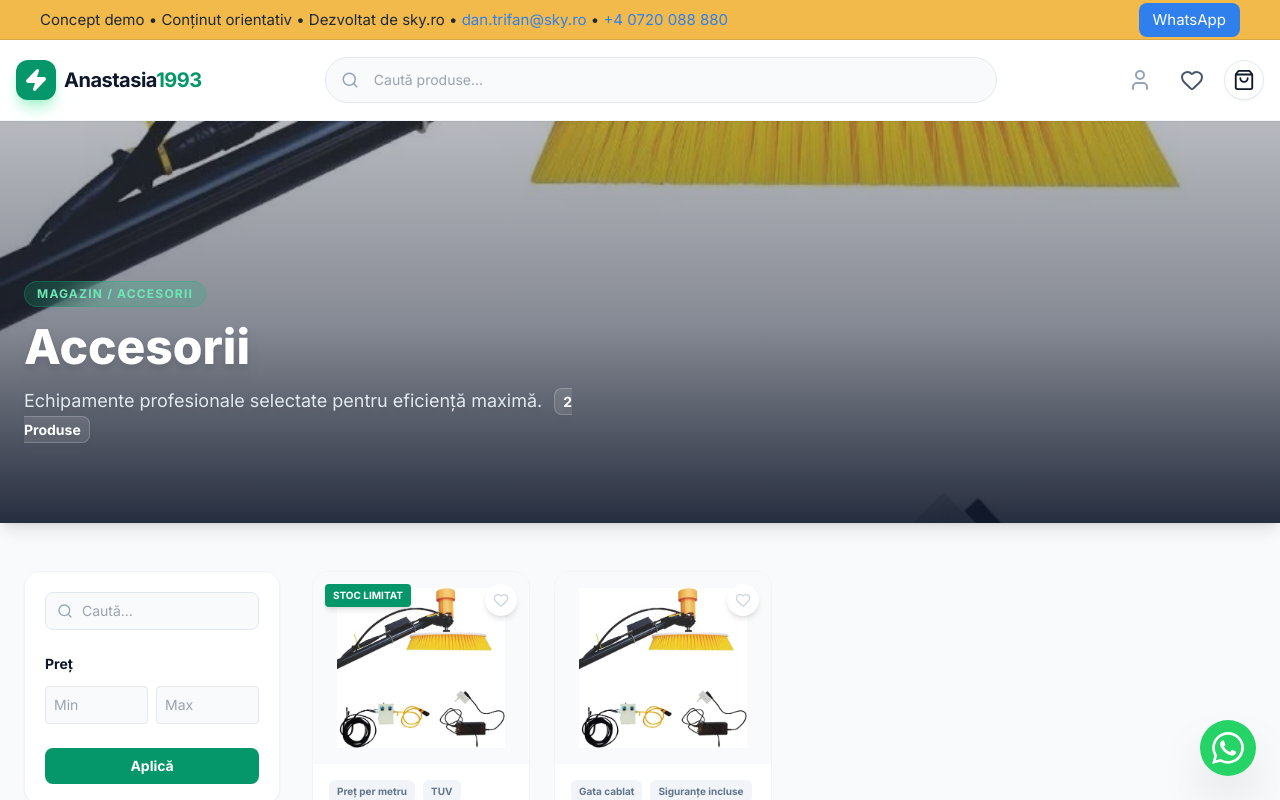
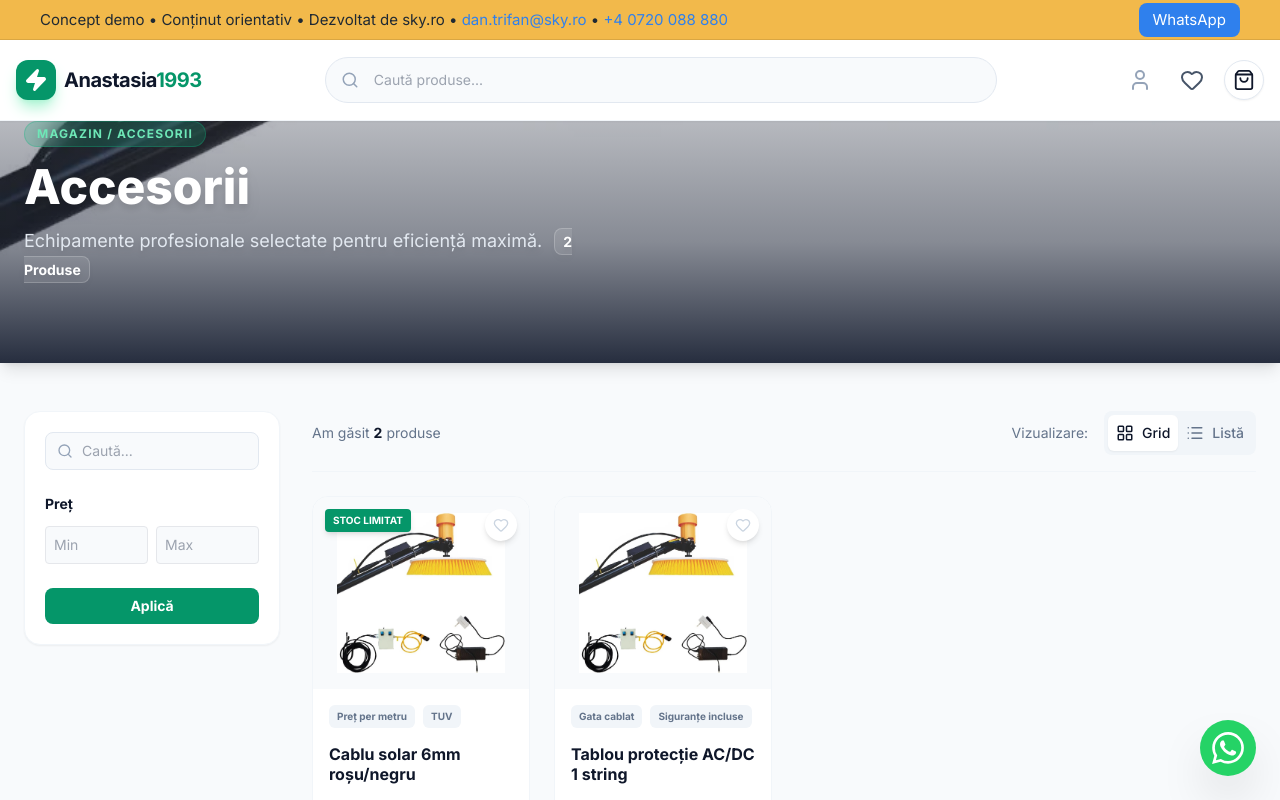
Before and after one commit to sorinpintilie-lgtm/Anastasia1993, a Next.js app: page /shop/accesorii in a window 1280 px wide. Shown: the top 800 px of the page. Built offline with nearby package versions, Linux system fonts and the light colour scheme.

Commit message:
Add view toggle button for desktop in filter container, fix sticky header positions

```diff
--- a/src/app/shop/[category]/page.tsx
+++ b/src/app/shop/[category]/page.tsx
@@ -30,7 +30,7 @@ export default async function CategoryPage({ params }: { params: Promise<{ categ
       <Navbar />
 
       {/* 2. HEADER CU IMAGINE (MINI-HERO) */}
-      <section className="relative pt-40 pb-20 overflow-hidden shadow-lg">
+      <section className="relative pb-20 overflow-hidden shadow-lg">
 
         {/* Imaginea de fundal */}
         <div className="absolute inset-0">
--- a/src/components/CategoryContent.tsx
+++ b/src/components/CategoryContent.tsx
@@ -1,6 +1,6 @@
 'use client';
 import React, { useState } from 'react';
-import ProductCard from '@/components/ProductCard';
+import ProductGrid from '@/components/ProductGrid';
 import ShopFilters from '@/components/ShopFilters';
 import MobileControlBar from '@/components/MobileControlBar';
 import { Product } from '@/data/products';
@@ -22,7 +22,7 @@ export default function CategoryContent({ products }: CategoryContentProps) {
         onOpenFilters={() => setFiltersOpen(true)}
       />
 
-      {/* Conținut Principal (Filtre + Produse) */}
+      {/* Conitinut Principal (Filtre + Produse) */}
       <section className="py-12 container mx-auto px-6 flex-grow relative z-0">
         <div className="flex flex-col lg:flex-row gap-8 items-start">
 
@@ -35,22 +35,14 @@ export default function CategoryContent({ products }: CategoryContentProps) {
           {/* Grid Produse */}
           <div className="flex-1 w-full">
              {products.length > 0 ? (
-               <div className={`grid gap-6 pb-20 lg:pb-0 ${
-                 viewMode === 'grid'
-                   ? 'grid-cols-2 md:grid-cols-3 lg:grid-cols-4'
-                   : 'grid-cols-1'
-               }`}>
-                  {products.map(product => (
-                     <ProductCard key={product.id} product={product} />
-                  ))}
-               </div>
+               <ProductGrid products={products} viewMode={viewMode} setViewMode={setViewMode} />
              ) : (
                <div className="text-center py-24 bg-white rounded-3xl border border-dashed border-slate-200 shadow-sm">
                   <div className="w-16 h-16 bg-slate-50 rounded-full flex items-center justify-center mx-auto mb-4">
-                    <span className="text-2xl">📦</span>
+                    <span className="text-2xl">??</span>
                   </div>
-                  <h3 className="text-lg font-bold text-slate-900">Nu există produse momentan</h3>
-                  <p className="text-slate-500 font-medium">Această categorie este în curs de actualizare.</p>
+                  <h3 className="text-lg font-bold text-slate-900">Nu exist produse momentan</h3>
+                  <p className="text-slate-500 font-medium">Aceast categorie este în curs de actualizare.</p>
                </div>
              )}
           </div>
--- a/src/components/MobileControlBar.tsx
+++ b/src/components/MobileControlBar.tsx
@@ -10,7 +10,7 @@ interface MobileControlBarProps {
 
 export default function MobileControlBar({ viewMode, setViewMode, onOpenFilters }: MobileControlBarProps) {
   return (
-    <div className="lg:hidden sticky top-[140px] z-40 bg-white border-b border-slate-100 shadow-sm">
+    <div className="lg:hidden sticky top-[128px] z-40 bg-white border-b border-slate-100 shadow-sm">
       <div className="grid grid-cols-3 divide-x divide-slate-100">
         {/* Sortare */}
         <button className="flex items-center justify-center gap-2 py-3.5 text-sm font-bold text-slate-700 active:bg-slate-50">
--- a/src/components/Navbar.tsx
+++ b/src/components/Navbar.tsx
@@ -18,7 +18,7 @@ export default function Navbar() {
   };
 
   return (
-    <nav className="header sticky z-50 bg-white/95 backdrop-blur-md border-b border-slate-100 shadow-sm">
+    <nav className="header sticky top-[48px] z-50 bg-white/95 backdrop-blur-md border-b border-slate-100 shadow-sm">
       <div className="container mx-auto px-4 h-20 flex items-center justify-between gap-4 md:gap-8">
 
         <Link href="/" className="flex items-center gap-2 cursor-pointer flex-shrink-0">
--- /dev/null
+++ b/src/components/ProductGrid.tsx
@@ -0,0 +1,159 @@
+'use client';
+import React, { useState } from 'react';
+import ProductCard from '@/components/ProductCard';
+import { LayoutGrid, List, Check, ShoppingCart, Truck } from 'lucide-react';
+import { Product } from '@/data/products';
+import Link from 'next/link';
+import { useShop } from '@/context/ShopContext';
+
+// --- CARDUL STIL EMAG (LIST VIEW) ---
+const ProductListCard = ({ product }: { product: Product }) => {
+  const { addToCart } = useShop();
+
+  return (
+    <Link href={`/shop/${product.category}/${product.id}`} className="block">
+      <div className="group bg-white border border-slate-200 rounded-xl p-4 hover:shadow-xl transition-all duration-300 flex flex-col md:flex-row gap-6 relative">
+
+        {/* 1. ZONA IMAGINE (Stânga) */}
+        <div className="relative w-full md:w-56 shrink-0 bg-white rounded-lg flex items-center justify-center p-2">
+           <img
+            src={product.image}
+            alt={product.name}
+            className="w-auto h-40 md:h-48 object-contain mix-blend-multiply group-hover:scale-105 transition duration-500"
+           />
+           {product.badge && (
+            <span className="absolute top-0 left-0 bg-red-600 text-white text-[10px] font-bold px-2 py-1 rounded-md shadow-sm uppercase tracking-wide">
+              {product.badge}
+            </span>
+          )}
+        </div>
+
+        {/* 2. ZONA INFORMAȚII (Mijloc) */}
+        <div className="flex-1 flex flex-col justify-center">
+           <h3 className="font-bold text-slate-900 text-lg md:text-xl mb-3 leading-tight group-hover:text-emerald-700 transition">
+             {product.name}
+           </h3>
+
+           {/* Specificații (Stil listă cu puncte) */}
+           <div className="text-sm text-slate-500 mb-4">
+              <ul className="space-y-1.5">
+                 {product.specs?.map((spec, i) => (
+                    <li key={i} className="flex items-start gap-2">
+                       <span className="mt-1.5 w-1.5 h-1.5 bg-slate-400 rounded-full shrink-0"></span>
+                       <span>{spec}</span>
+                    </li>
+                 ))}
+                 {/* Item dummy pentru aspect */}
+                 <li className="flex items-start gap-2">
+                    <span className="mt-1.5 w-1.5 h-1.5 bg-slate-400 rounded-full shrink-0"></span>
+                    <span>Garanție producător inclusă</span>
+                 </li>
+              </ul>
+           </div>
+
+           {/* Rating / Review placeholder */}
+           <div className="flex items-center gap-1 text-xs text-slate-400 mt-auto">
+              <div className="flex text-yellow-400">★★★★★</div>
+              <span>(Review-uri clienți)</span>
+           </div>
+        </div>
+
+        {/* 3. ZONA ACȚIUNE (Dreapta) - Separator vertical pe desktop */}
+        <div className="w-full md:w-72 md:border-l md:border-slate-100 md:pl-6 flex flex-col justify-between shrink-0">
+
+           {/* Preț și Livrare */}
+           <div className="mb-4 md:mb-0">
+              <div className="text-right md:text-left">
+                  {product.oldPrice && (
+                    <span className="text-sm text-slate-400 line-through block mb-1">
+                        {product.oldPrice} RON
+                    </span>
+                  )}
+                  <span className="text-2xl font-bold text-red-600 block">
+                    {product.price} RON
+                  </span>
+                  <span className="text-[10px] text-slate-400 block mt-1">
+                    Prețul include TVA
+                  </span>
+              </div>
+
+              {/* Status Stoc */}
+              <div className="mt-4 flex flex-col gap-1 items-end md:items-start">
+                  <span className="text-emerald-600 text-xs font-bold flex items-center gap-1">
+                    <Check size={14} strokeWidth={3} /> În stoc
+                  </span>
+                  <span className="text-slate-500 text-xs flex items-center gap-1">
+                    <Truck size={14} /> Livrare gratuită
+                  </span>
+              </div>
+           </div>
+
+           {/* Buton Adaugă (Jos de tot) */}
+           <button
+                onClick={(e) => { e.preventDefault(); addToCart(product); }}
+                className="w-full mt-4 bg-emerald-600 text-white py-3 rounded-lg font-bold text-sm hover:bg-emerald-700 shadow-sm flex items-center justify-center gap-2 transition active:scale-95"
+           >
+                <ShoppingCart size={18} />
+                Adaugă în coș
+           </button>
+        </div>
+
+      </div>
+    </Link>
+  );
+};
+
+// --- GRID PRINCIPAL ---
+interface ProductGridProps {
+  products: Product[];
+  viewMode: 'grid' | 'list';
+  setViewMode: (mode: 'grid' | 'list') => void;
+}
+
+export default function ProductGrid({ products, viewMode, setViewMode }: ProductGridProps) {
+  return (
+    <div>
+      {/* Header cu butoane (Vizibil doar pe Desktop, pe mobil avem bara sticky) */}
+      <div className="hidden lg:flex justify-between items-center mb-6 border-b border-slate-100 pb-4">
+         <p className="text-slate-500 text-sm">
+            Am găsit <span className="font-bold text-slate-900">{products.length}</span> produse
+         </p>
+
+         <div className="flex items-center gap-2">
+            <span className="text-sm text-slate-500 mr-2">Vizualizare:</span>
+            <div className="flex bg-slate-100 p-1 rounded-lg">
+                <button
+                onClick={() => setViewMode('grid')}
+                className={`p-2 rounded-md transition flex items-center gap-2 text-sm font-medium ${viewMode === 'grid' ? 'bg-white text-slate-900 shadow-sm' : 'text-slate-500 hover:text-slate-700'}`}
+                >
+                <LayoutGrid size={18} /> Grid
+                </button>
+                <button
+                onClick={() => setViewMode('list')}
+                className={`p-2 rounded-md transition flex items-center gap-2 text-sm font-medium ${viewMode === 'list' ? 'bg-white text-slate-900 shadow-sm' : 'text-slate-500 hover:text-slate-700'}`}
+                >
+                <List size={18} /> Listă
+                </button>
+            </div>
+         </div>
+      </div>
+
+      {/* Grid-ul propriu-zis */}
+      {viewMode === 'grid' ? (
+        // MOD GRID: 2 coloane mobil, 3 desktop
+        <div className="grid grid-cols-2 lg:grid-cols-3 xl:grid-cols-4 gap-4 md:gap-6">
+           {products.map(product => (
+              <ProductCard key={product.id} product={product} />
+           ))}
+        </div>
+      ) : (
+        // MOD LISTĂ: eMAG Style
+        <div className="flex flex-col gap-4">
+           {products.map(product => (
+              <ProductListCard key={product.id} product={product} />
+           ))}
+        </div>
+      )}
+    </div>
+  );
+}
--- a/src/components/ShopFilters.tsx
+++ b/src/components/ShopFilters.tsx
@@ -6,6 +6,8 @@ import { X, Search, Check } from 'lucide-react';
 interface ShopFiltersProps {
   externalOpen?: boolean;
   onExternalClose?: () => void;
+  viewMode?: 'grid' | 'list';
+  setViewMode?: (mode: 'grid' | 'list') => void;
 }
 
 export default function ShopFilters({ externalOpen, onExternalClose }: ShopFiltersProps) {
@@ -79,7 +81,7 @@ export default function ShopFilters({ externalOpen, onExternalClose }: ShopFilte
   return (
     <>
       {/* 1. SIDEBAR DESKTOP */}
-      <aside className="hidden lg:block w-64 flex-shrink-0 sticky top-28 h-fit z-30">
+      <aside className="hidden lg:block w-64 flex-shrink-0 sticky top-[128px] h-fit z-30">
         <div className="bg-white p-5 rounded-2xl border border-slate-100 shadow-sm">
            <div className="space-y-6">
               <div className="relative">
```
